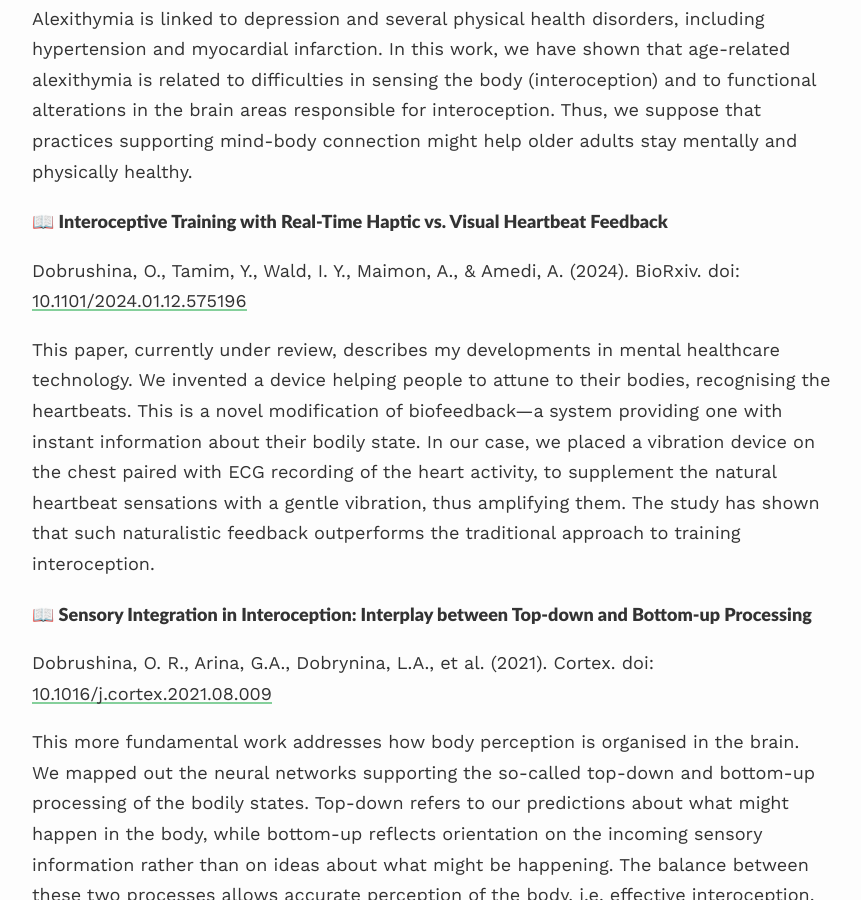
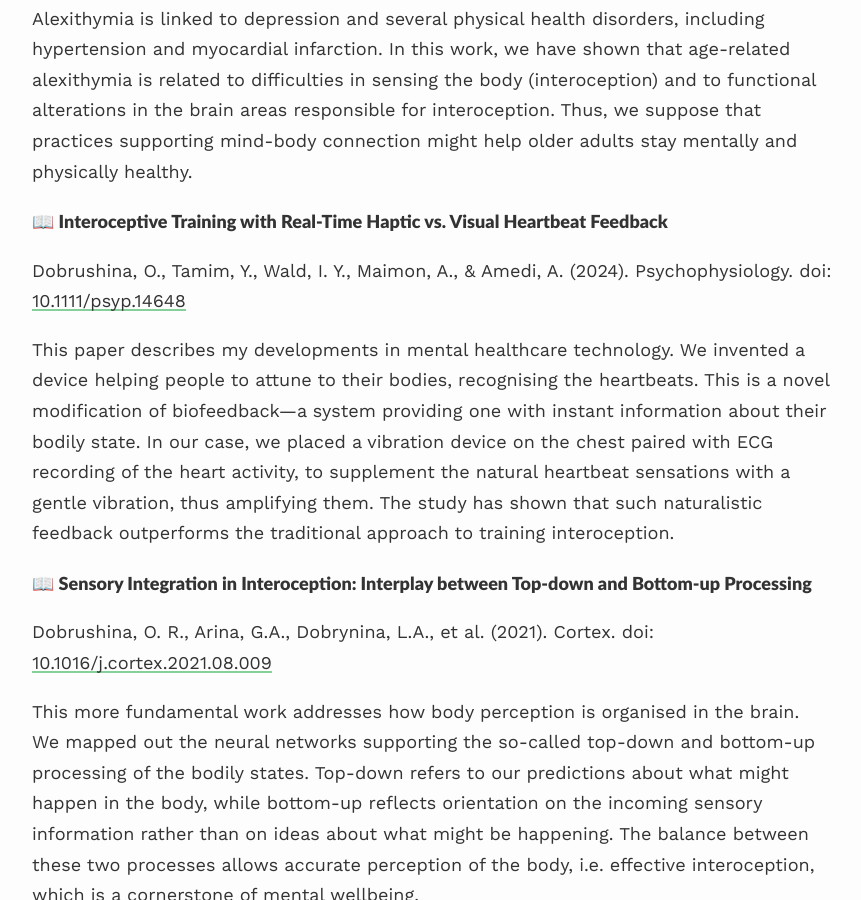
Before and after one commit to dobrushina/dobrushina.github.io, a Jekyll site: the page built from Research.md, in a window 1280 px wide and 900 px high, scrolled down 764 px. Shown: the whole window, without its empty margins (208-1069 px from the left). Built offline with Jekyll 4.4.1, drawn with Linux system fonts in a browser that asks for light colours; nearby versions of some CDN libraries.

Commit message:
Update Research.md

```diff
--- a/Research.md
+++ b/Research.md
@@ -19,10 +19,10 @@ As people age, they might experience changes in how they process emotions, inclu
 
 
 #### &#128214; Interoceptive Training with Real-Time Haptic vs. Visual Heartbeat Feedback
-Dobrushina, O., Tamim, Y., Wald, I. Y., Maimon, A., & Amedi, A. (2024). BioRxiv.
-doi: [10.1101/2024.01.12.575196](https://doi.org/10.1101/2024.01.12.575196)
+Dobrushina, O., Tamim, Y., Wald, I. Y., Maimon, A., & Amedi, A. (2024). Psychophysiology.
+doi: [10.1111/psyp.14648](http://dx.doi.org/10.1111/psyp.14648)
 
-This paper, currently under review, describes my developments in mental healthcare technology. We invented a device helping people to attune to their bodies, recognising the heartbeats. This is a novel modification of biofeedback—a system providing one with instant information about their bodily state. In our case, we placed a vibration device on the chest paired with ECG recording of the heart activity, to supplement the natural heartbeat sensations with a gentle vibration, thus amplifying them. The study has shown that such naturalistic feedback outperforms the traditional approach to training interoception.
+This paper describes my developments in mental healthcare technology. We invented a device helping people to attune to their bodies, recognising the heartbeats. This is a novel modification of biofeedback—a system providing one with instant information about their bodily state. In our case, we placed a vibration device on the chest paired with ECG recording of the heart activity, to supplement the natural heartbeat sensations with a gentle vibration, thus amplifying them. The study has shown that such naturalistic feedback outperforms the traditional approach to training interoception.
 
 #### &#128214; Sensory Integration in Interoception: Interplay between Top-down and Bottom-up Processing
 Dobrushina, O. R., Arina, G.A., Dobrynina, L.A., et al. (2021). Cortex.
```
